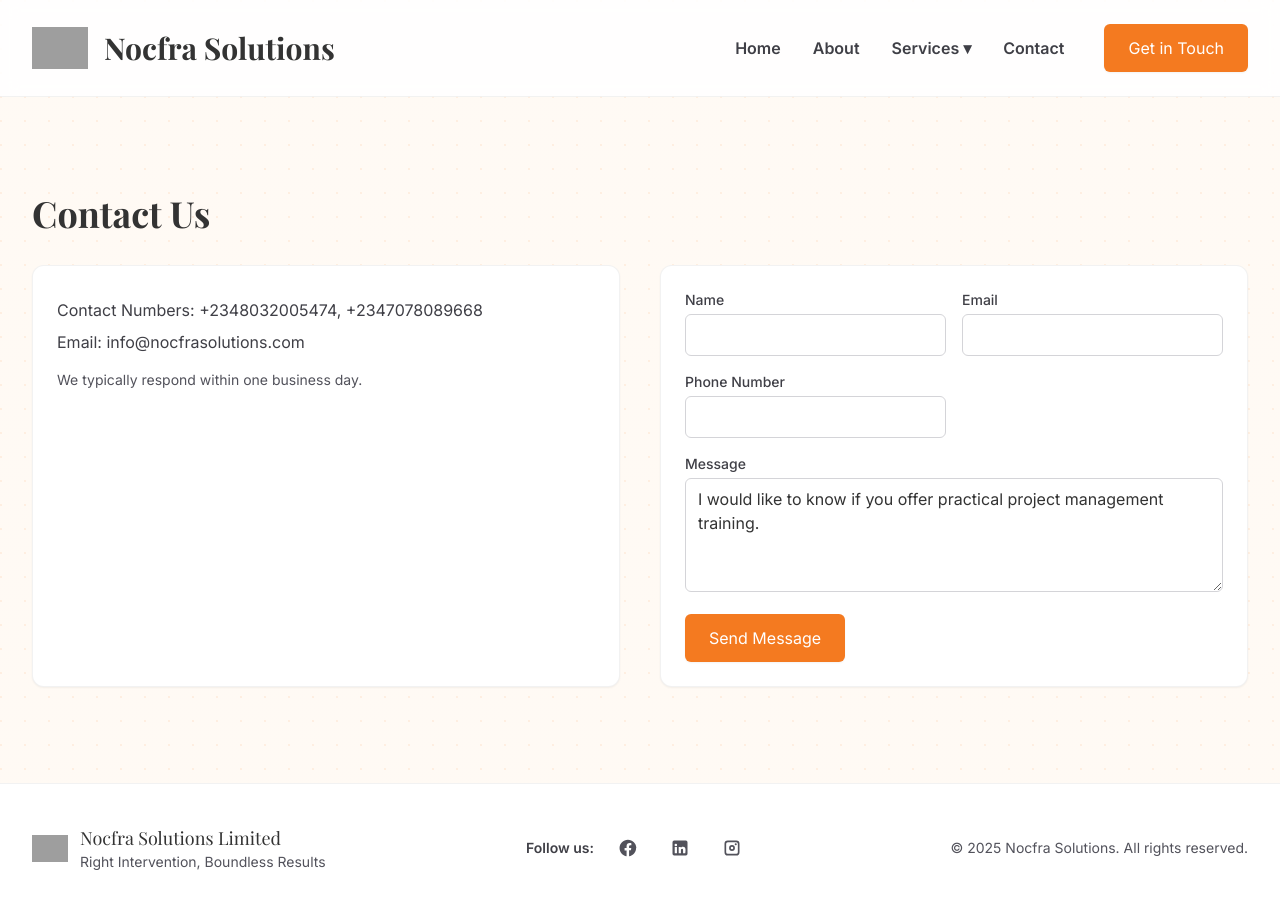
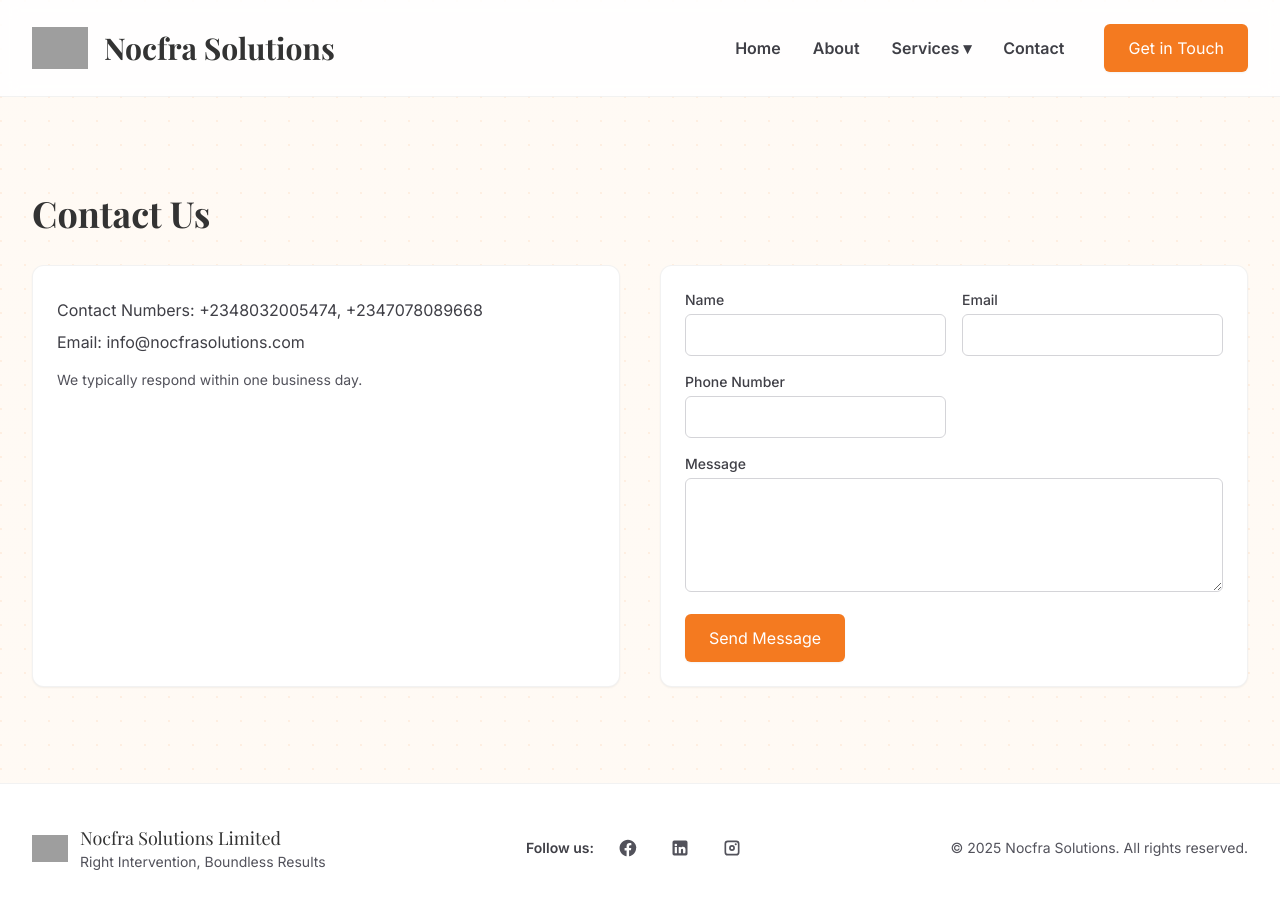
Before and after one commit to emmaezeiru/Nocfrasolution, a Next.js app: page /contact in a window 1280 px wide. Shown: the top 908 px of the page. Built offline with nearby package versions, Linux system fonts and the light colour scheme; grey boxes are pictures that could not be loaded.

Commit message:
removed default value

```diff
--- a/components/Contact.tsx
+++ b/components/Contact.tsx
@@ -51,7 +51,7 @@ export default function Contact() {
               </div>
               <div className="md:col-span-2">
                 <label className="block text-sm font-medium text-zinc-700">Message</label>
-                <textarea name="message" required className="mt-1 w-full rounded-md border border-zinc-300 px-3 py-2 focus:border-nocfra-primary focus:outline-none" rows={4} defaultValue="I would like to know if you offer practical project management training." />
+                <textarea name="message" required className="mt-1 w-full rounded-md border border-zinc-300 px-3 py-2 focus:border-nocfra-primary focus:outline-none" rows={4}/>
               </div>
             </div>
             <button className="btn-primary mt-4" type="submit">Send Message</button>
```
